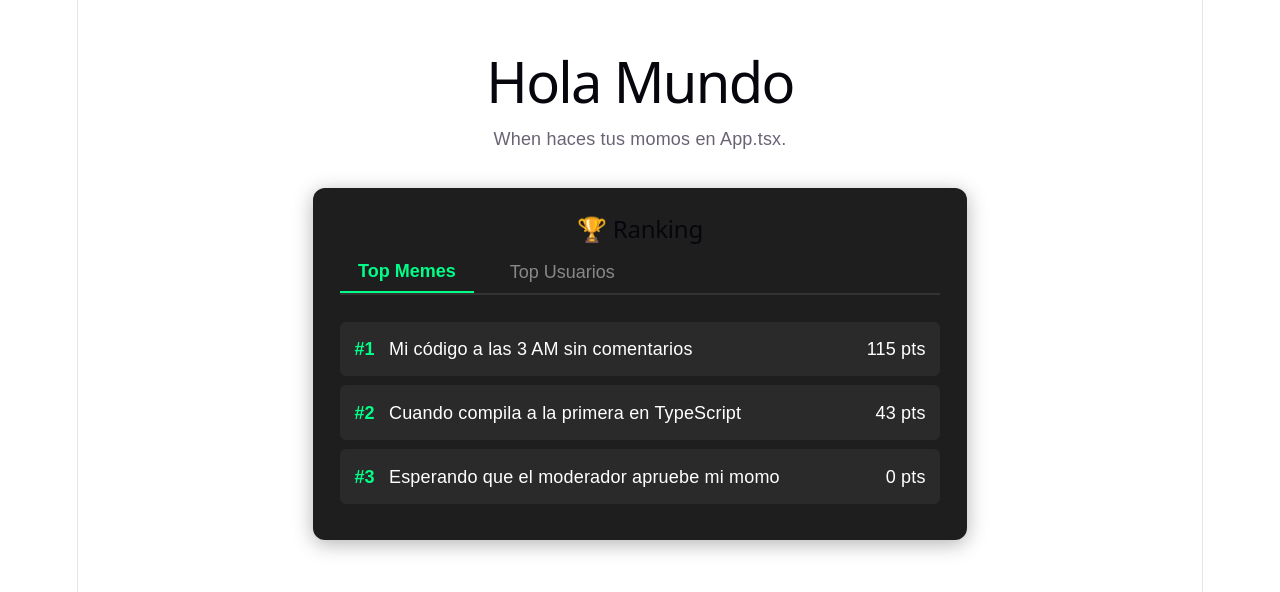
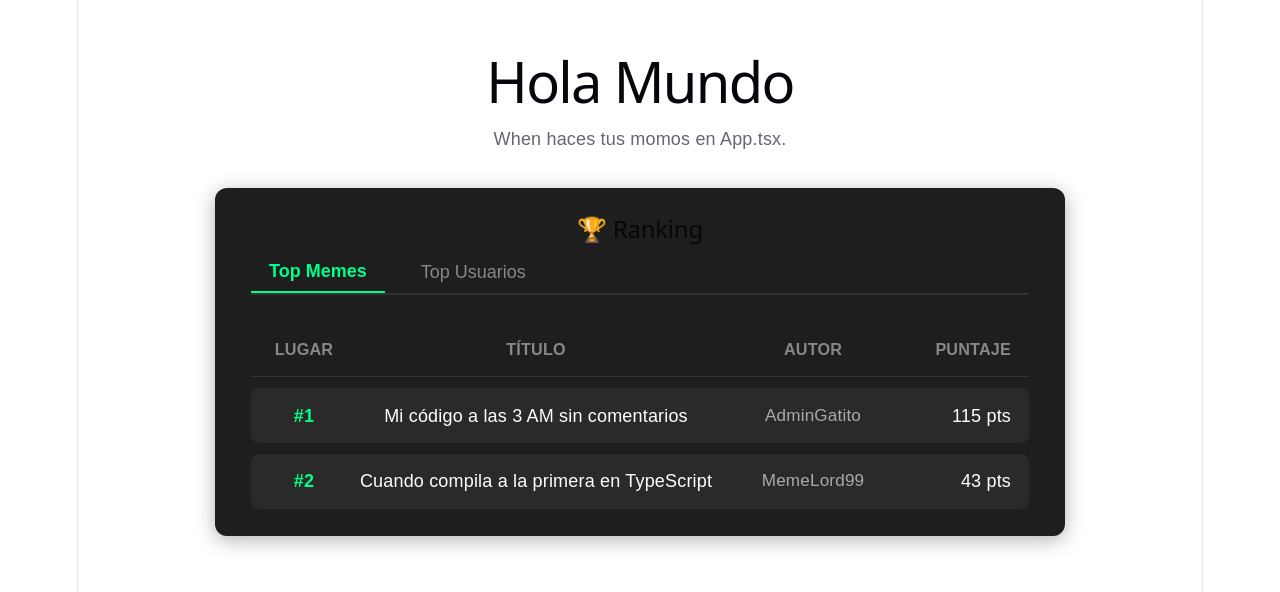
Before and after one commit to erreenato/momazos-react, a React (Vite) app in the folder frontend/: page / in a window 1280 px wide. Shown: the top 592 px of the page. Built offline with nearby package versions, Linux system fonts and the light colour scheme.

Commit message:
actualizacion ranking

```diff
--- a/frontend/src/views/RankingView.css
+++ b/frontend/src/views/RankingView.css
@@ -1,12 +1,14 @@
 /* Estilos específicos para la vista de Ranking */
 .ranking-container {
-  max-width: 600px;
+  max-width: 850px;
+  width: 100%;
   margin: 2rem auto;
-  padding: 1.5rem;
+  padding: 1.5rem 2rem;
   background-color: #1e1e1e;
   border-radius: 12px;
   color: #fff;
   box-shadow: 0 4px 20px rgba(0, 0, 0, 0.3);
+  box-sizing: border-box;
 }
 
 .ranking-tabs {
@@ -38,18 +40,68 @@
   margin: 0;
 }
 
+/* Filas individuales de la tabla */
 .ranking-item {
-  display: flex;
-  justify-content: space-between;
-  align-items: center;
-  padding: 0.8rem;
-  margin-bottom: 0.5rem;
   background-color: #2a2a2a;
-  border-radius: 6px;
+  border-radius: 8px;
+  padding: 0.8rem 1rem;
+  margin-top: 0.6rem;
+  transition: background 0.2s ease;
+}
+
+.ranking-item:hover {
+  background-color: #333333;
 }
 
 .ranking-position {
   font-weight: bold;
   color: #00ff88;
-  margin-right: 0.5rem;
+  text-align: center;
 }
+
+/* Definición de columnas alineadas */
+.meme-grid {
+  display: grid;
+  grid-template-columns: 70px 1fr 160px 100px;
+  align-items: center;
+  gap: 1rem;
+}
+
+.user-grid {
+  display: grid;
+  grid-template-columns: 70px 1fr 100px;
+  align-items: center;
+  gap: 1rem;
+}
+
+/* Cabecera de la tabla */
+.table-header {
+  padding: 0.8rem 1rem;
+  font-weight: bold;
+  color: #888;
+  border-bottom: 1px solid #333;
+  font-size: 0.9rem;
+  text-transform: uppercase;
+}
+
+.table-header span:first-child {
+  text-align: center;
+}
+
+/* Celdas individuales */
+.author-name {
+  color: #aaa;
+  font-size: 0.95rem;
+}
+
+.table-header span:last-child,
+.score-cell {
+  text-align: right;
+}
+
+/* Cortar textos largos si el título del meme es muy extenso */
+.truncate {
+  white-space: nowrap;
+  overflow: hidden;
+  text-overflow: ellipsis;
+}
--- a/frontend/src/views/RankingView.tsx
+++ b/frontend/src/views/RankingView.tsx
@@ -1,12 +1,24 @@
 import { useState } from 'react';
 import { mockMemes, mockUsers } from '../mockData';
-import './RankingView.css'; // <-- Importas tu hoja de estilo aquí
+import './RankingView.css';
 
 export function RankingView() {
   const [tab, setTab] = useState<'memes' | 'users'>('memes');
 
-  const topMemes = [...mockMemes].sort((a, b) => b.score - a.score).slice(0, 10);
-  const topUsers = [...mockUsers].sort((a, b) => b.score - a.score).slice(0, 10);
+  // 1. Filtrar solo aprobados, ordenar de mayor a menor y tomar 10
+  const topMemes = [...mockMemes]
+    .filter((meme) => meme.status === 'approved')
+    .sort((a, b) => b.score - a.score)
+    .slice(0, 10);
+
+  const topUsers = [...mockUsers]
+    .sort((a, b) => b.score - a.score)
+    .slice(0, 10);
+
+  // Helper para obtener el username de forma segura
+  const getAuthorName = (author: typeof mockMemes[0]['author']) => {
+    return typeof author === 'string' ? author : author.username;
+  };
 
   return (
     <div className="ranking-container">
@@ -27,26 +39,48 @@ export function RankingView() {
         </button>
       </div>
 
+      {/* --- TAB MEMES --- */}
       {tab === 'memes' && (
+        <div className="ranking-table">
+          <div className="table-header meme-grid">
+            <span>Lugar</span>
+            <span>Título</span>
+            <span>Autor</span>
+            <span style={{ textAlign: 'right' }}>Puntaje</span>
+          </div>
+
           <ul className="ranking-list">
             {topMemes.map((meme, index) => (
-            <li key={meme.id} className="ranking-item">
-              <span><strong className="ranking-position">#{index + 1}</strong> {meme.title}</span>
-              <span>{meme.score} pts</span>
+              <li key={meme.id} className="ranking-item meme-grid">
+                <strong className="ranking-position">#{index + 1}</strong>
+                <span className="truncate">{meme.title}</span>
+                <span className="author-name">{getAuthorName(meme.author)}</span>
+                <span className="score-cell">{meme.score} pts</span>
               </li>
             ))}
           </ul>
+        </div>
       )}
 
+      {/* --- TAB USUARIOS --- */}
       {tab === 'users' && (
+        <div className="ranking-table">
+          <div className="table-header user-grid">
+            <span>Lugar</span>
+            <span>Usuario</span>
+            <span style={{ textAlign: 'right' }}>Puntaje</span>
+          </div>
+
           <ul className="ranking-list">
             {topUsers.map((user, index) => (
-            <li key={user.id} className="ranking-item">
-              <span><strong className="ranking-position">#{index + 1}</strong> {user.username}</span>
-              <span>{user.score} pts</span>
+              <li key={user.id} className="ranking-item user-grid">
+                <strong className="ranking-position">#{index + 1}</strong>
+                <span>{user.username}</span>
+                <span className="score-cell">{user.score} pts</span>
               </li>
             ))}
           </ul>
+        </div>
       )}
     </div>
   );
```
Lines whose indentation alone changed are shown as unchanged.
